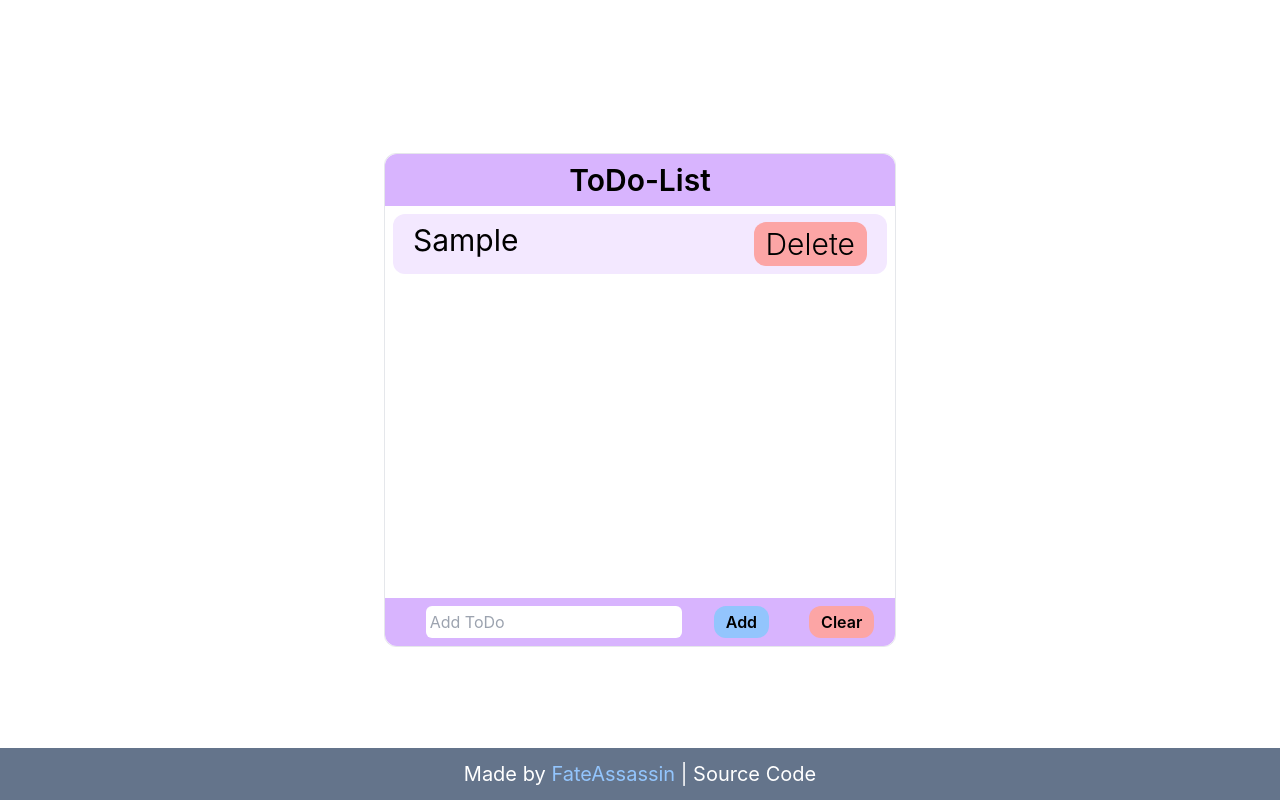
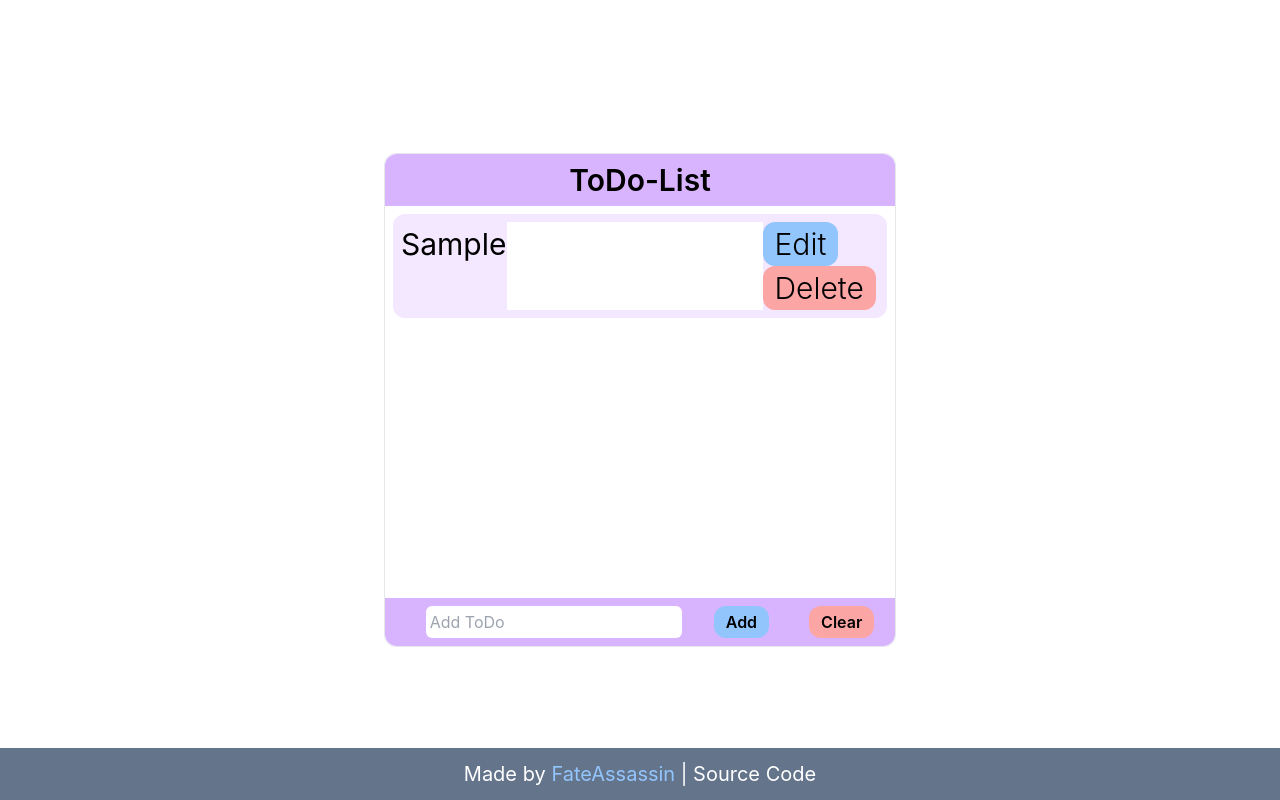
Before and after one commit to FateAssassin/ToDo-App, a React (Create React App) app: page / in a window 1280 px wide. Both pictures are taken after typing "Sample" into the empty fields and a click on the button "Add". Built offline with nearby package versions, Linux system fonts and the light colour scheme.

Commit message:
added updated edit button

```diff
--- a/src/components/ToDo.js
+++ b/src/components/ToDo.js
@@ -37,6 +37,20 @@ export default function ToDo(){
         setTodos([]);
     }
 
+    var edit = []
+    function toggleEdit(id){
+        if (!edit.includes(id)){
+            alert('it doesnt')
+            edit.push(id)
+        } else{
+            alert('it does')
+            const index = edit.indexOf(id);
+            console.log(index)
+            edit.slice(index, 1);
+        }
+        console.log(edit)
+    }
+
     return (
         <div className='h-screen flex justify-center items-center flex-shrink-0'>
             <div className='w-2/5'>
@@ -49,10 +63,14 @@ export default function ToDo(){
 
                 {todos.map((item) =>{
                     return (
-                    <div key={item.id} className='flex justify-between bg-purple-100 p-2 m-2 rounded-xl'>
-                        <p className='text-3xl ml-3'>{item.todo}</p>
-                        <button className='bg-red-300 mr-3 rounded-xl text-3xl py-1 px-3 font-light active:bg-red-400 active:text-red-900 duration-75' onClick={(e) => deleteTodo(item)}>Delete</button>
-                    </div>
+                        <div key={item.id} className='flex justify-between bg-purple-100 p-2 m-2 rounded-xl'>
+                            <p className={`text-3xl py-1`}>{item.todo}</p>
+                            <input type="text" className={`p-1`}></input>
+                            <div>
+                                <button className="bg-blue-300 mr-3 rounded-xl text-3xl py-1 px-3 font-light active:bg-blue-400 active:text-blue-900 duration-75" onClick={(e) => toggleEdit(item.id)}>Edit</button>
+                                <button className='bg-red-300 mr-3 rounded-xl text-3xl py-1 px-3 font-light active:bg-red-400 active:text-red-900 duration-75' onClick={(e) => deleteTodo(item)}>Delete</button>
+                            </div>
+                        </div>
                     );
                 })}
 
```
